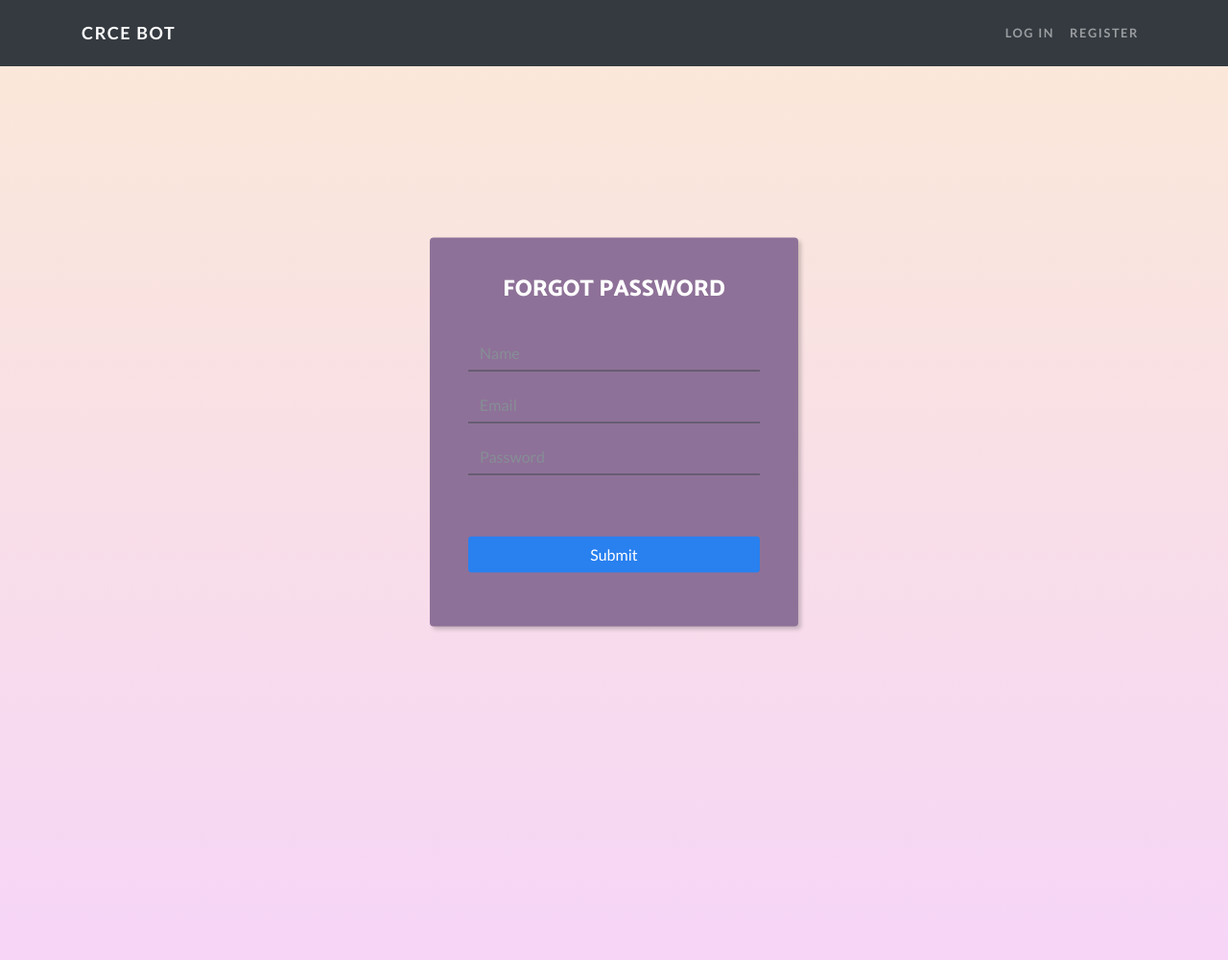
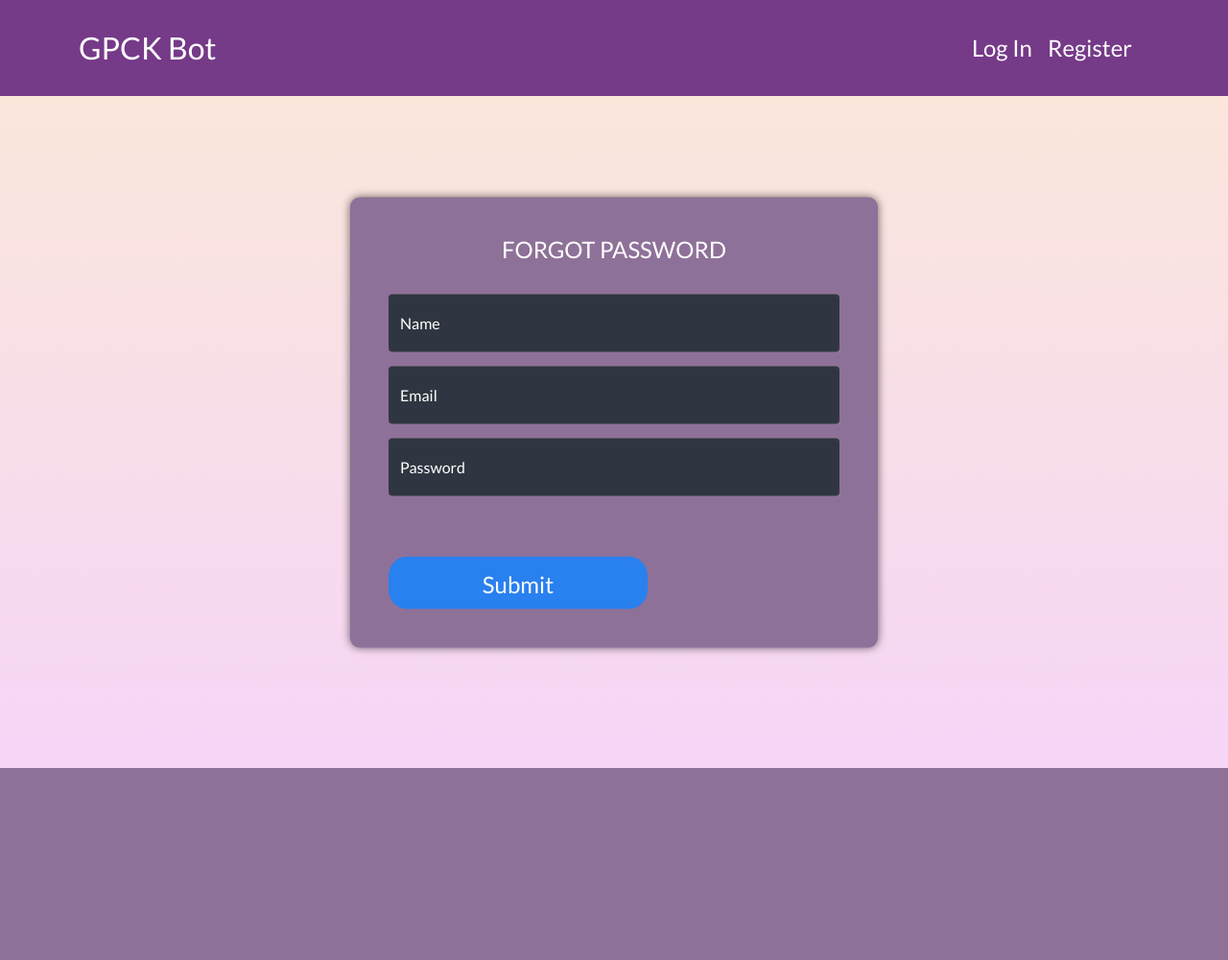
Before and after one commit to kashish-pawar/college-chatbot, a Flask app: page /forgot in a window 1280 px wide. Shown: the whole page at 96% size. After the commit the page ends 800 px from the top, so only its background shows below. Run offline with Flask 3, Linux system fonts and the light colour scheme; some libraries are stand-ins or nearby versions.

Commit message:
Update forgot.html

```diff
--- a/templates/forgot.html
+++ b/templates/forgot.html
@@ -1,31 +1,205 @@
 <!DOCTYPE html>
 <html>
-
 <head>
     <meta charset="utf-8">
     <meta name="viewport" content="width=device-width, initial-scale=1.0, shrink-to-fit=no">
     <title>Login</title>
     <link rel="icon" href="{{ url_for('static', filename='images/icon.png') }}" type="image" sizes="16x16">
-    <link rel="stylesheet" href="{{ url_for('static', filename='assets/bootstrap/css/bootstrap.min.css') }}">
+
     <link rel="stylesheet" href="https://fonts.googleapis.com/css?family=Catamaran:100,200,300,400,500,600,700,800,900">
     <link rel="stylesheet" href="https://fonts.googleapis.com/css?family=Lato:100,100i,300,300i,400,400i,700,700i,900,900i">
+
     <link rel="stylesheet" href="{{ url_for('static', filename='assets/fonts/ionicons.min.css') }}">
+
     <link rel="stylesheet" href="https://cdnjs.cloudflare.com/ajax/libs/animate.css/3.5.2/animate.min.css">
+
+    <link rel="stylesheet" href="https://cdnjs.cloudflare.com/ajax/libs/font-awesome/6.7.2/css/all.min.css" integrity="sha512-Evv84Mr4kqVGRNSgIGL/F/aIDqQb7xQ2vcrdIwxfjThSH8CSR7PBEakCr51Ck+w+/U6swU2Im1vVX0SVk9ABhg==" crossorigin="anonymous" referrerpolicy="no-referrer" />
+
     <link rel="stylesheet" href="{{ url_for('static', filename='assets/css/Login-Form-Dark.css') }}">
+
+    <link href="https://cdn.jsdelivr.net/npm/bootstrap@5.3.3/dist/css/bootstrap.min.css" rel="stylesheet" integrity="sha384-QWTKZyjpPEjISv5WaRU9OFeRpok6YctnYmDr5pNlyT2bRjXh0JMhjY6hW+ALEwIH" crossorigin="anonymous">
+<style>
+body, html {
+    height: 100%;
+    margin: 0;
+    font-family: 'Lato', sans-serif;
+  }
+input.form-control::placeholder
+    {
+    color: white !important;
+    opacity: 1;
+    }
+  .login-dark {
+    height: 100vh;
+    background-image: linear-gradient(to top, #F6D5F7, #FBE9D7);
+    background-size: cover;
+    position: relative;
+    display: flex;
+    align-items: center;
+    justify-content: center;
+    padding: 20px;
+  }
+
+  .login-dark form {
+    max-width: 550px;
+    width: 100%;
+    background-color:rgb(142, 113, 152);
+    padding: 40px;
+    border-radius: 10px;
+    color: #fff;
+    box-shadow: 0 0 10px rgba(0,0,0,0.6);
+    margin-top: 80px;
+  }
+
+  .login-dark .illustration {
+    text-align: center;
+    font-size: 80px;
+    color: black;
+    margin-bottom: 30px;
+  }
+
+  .login-dark .form-group input {
+    background: #303641;
+    border: none;
+    border-radius: 4px;
+    color: #fff;
+    min-height: 60px;
+    margin-bottom: 15px;
+    font-size: 1rem;
+  }
+
+  .login-dark .btn {
+    font-size: 1.1rem;
+    padding: 10px;
+    border-radius: 5px;
+    transition: background 0.3s;
+  }
+
+  .login-dark .forgot {
+    display: block;
+    text-align: center;
+    color: white;
+    margin-top: 15px;
+    font-size: 0.9rem;
+  }
+
+  .login-dark .forgot:hover {
+    text-decoration: underline;
+  }
+
+  .alert {
+    font-size: 0.9rem;
+  }
+ /* Navbar specific styles */
+        .navbar-custom {
+            height: 100px; /* Fixed height for the navbar */
+            background-color: #753a88 !important; /* Ensure background color */
+        }
+
+        /* Ensure navbar brand and links are visible and appropriately sized */
+        .navbar-brand, .nav-link {
+            color: white !important; /* Force white text */
+            font-size: 2rem; /* Default for larger screens */
+        }
+        .nav-link {
+            font-size: 1.5rem; /* Default for larger screens */
+        }
+
+
+        /* Navbar toggler icon specific fixes for Bootstrap 5 */
+        /* IMPORTANT: Add navbar-dark to your <nav> tag. It handles the white icon. */
+        .navbar-toggler {
+            border: none; /* Remove default border */
+            outline: none; /* Remove outline on focus */
+            /* Ensure the icon is visible by using navbar-dark on the nav tag */
+            /* Remove manual background-image if using navbar-dark */
+        }
+        .navbar-toggler:focus {
+            box-shadow: none; /* Remove focus box shadow */
+        }
+
+
+        /* Media Queries for Navbar and other elements */
+
+        /* Small devices (phones, max-width 767.98px) */
+        @media (max-width: 767.98px){
+            .navbar-brand {
+                font-size: 1.5rem !important; /* Smaller brand text on small screens */
+            }
+            .nav-link {
+                font-size: 1.2rem !important; /* Smaller link text on small screens */
+                padding-left: 0.5rem !important; /* Adjust padding if needed */
+            }
+            /* Adjust collapsed menu spacing */
+            .navbar-collapse {
+                background-color: #753a88; /* Match navbar background for dropdown */
+                padding: 10px;
+                border-radius: 5px;
+            }
+            .navbar-nav {
+                width: 100%;
+                text-align: center;
+                margin-top: 10px; /* Space from brand/toggler */
+            }
+            .navbar-nav .nav-item {
+                margin-bottom: 5px;
+            }
+        }
+@media (min-width: 768px) and (max-width: 991.98px) {
+     .navbar-collapse {
+                background-color: #753a88; /* Match navbar background for dropdown */
+                padding: 10px;
+                border-radius: 5px;
+            }
+            .navbar-brand {
+                font-size: 1.75rem !important;
+            }
+            .nav-link {
+                font-size: 1.35rem !important;
+            }
+        }
+         /* Large devices (desktops, 992px and up) */
+        @media (min-width: 992px) {
+            /* These are defaults set above, but ensuring explicit values */
+             .navbar-collapse {
+                background-color: #753a88; /* Match navbar background for dropdown */
+                padding: 10px;
+                border-radius: 5px;
+            }
+            .navbar-brand {
+                font-size: 2rem !important;
+            }
+            .nav-link {
+                font-size: 1.5rem !important;
+            }
+        }
+</style>
 
 </head>
   <body>
-    <nav class="navbar navbar-dark navbar-expand-lg fixed-top bg-dark navbar-custom">
+   <nav class="navbar navbar-expand-lg fixed-top navbar-dark navbar-custom">
   <div class="container">
-          <a class="navbar-brand" href="#" style="font-size: large;">CRCE Bot</a><button data-toggle="collapse" class="navbar-toggler" data-target="#navbarResponsive"><span class="navbar-toggler-icon"></span></button>
+    <a class="navbar-brand text-white" href="#">GPCK Bot</a>
+
+    <button class="navbar-toggler" type="button" data-bs-toggle="collapse" data-bs-target="#navbarResponsive"
+      aria-controls="navbarResponsive" aria-expanded="false" aria-label="Toggle navigation">
+      <span class="navbar-toggler-icon"></span>
+    </button>
+
     <div class="collapse navbar-collapse" id="navbarResponsive">
-              <ul class="navbar-nav ml-auto">
-                  <li class="nav-item"><a class="nav-link" href="/">Log In</a></li>
-                  <li class="nav-item"><a class="nav-link" href="/register">Register</a></li>
+      <ul class="navbar-nav ms-auto">
+        <li class="nav-item">
+          <a class="nav-link text-white" href="/login">Log In</a>
+        </li>
+        <li class="nav-item">
+          <a class="nav-link text-white" href="/register">Register</a>
+        </li>
       </ul>
     </div>
   </div>
 </nav>
+
+
   <section class="login-dark">
 
     <form action='/add_user' method='POST'>
@@ -51,14 +225,13 @@
         <br>
         {{recaptcha}}
         </br>
+
         <div class="form-group">
-            <button class="btn btn-block" data-bss-hover-animate="pulse" type="submit" style="background-color: #2980ef; color: white">Submit</button>
+            <button class="btn btn-block" data-bss-hover-animate="pulse" type="submit" style="background-color: #2980ef; color:white; height: 55px; border-radius: 20px; width: 270px; font-size: 1.5rem;">Submit</button>
         </div>
         </div>
     </form>
   </section>
-    <script src="{{ url_for('static', filename='assets/js/jquery.min.js') }}"></script>
-    <script src="{{ url_for('static', filename='assets/bootstrap/js/bootstrap.min.js') }}"></script>
-    <script src="{{ url_for('static', filename='assets/js/bs-init.js') }}"></script>
+    <script src="https://cdn.jsdelivr.net/npm/bootstrap@5.3.3/dist/js/bootstrap.bundle.min.js" integrity="sha384-YvpcrYf0tY3lHB60NNkmXc5s9fDVZLESaAA55NDzOxhy9GkcIdslK1eN7N6jIeHz" crossorigin="anonymous"></script>
   </body>
 </html>
```
Lines whose indentation alone changed are shown as unchanged.
